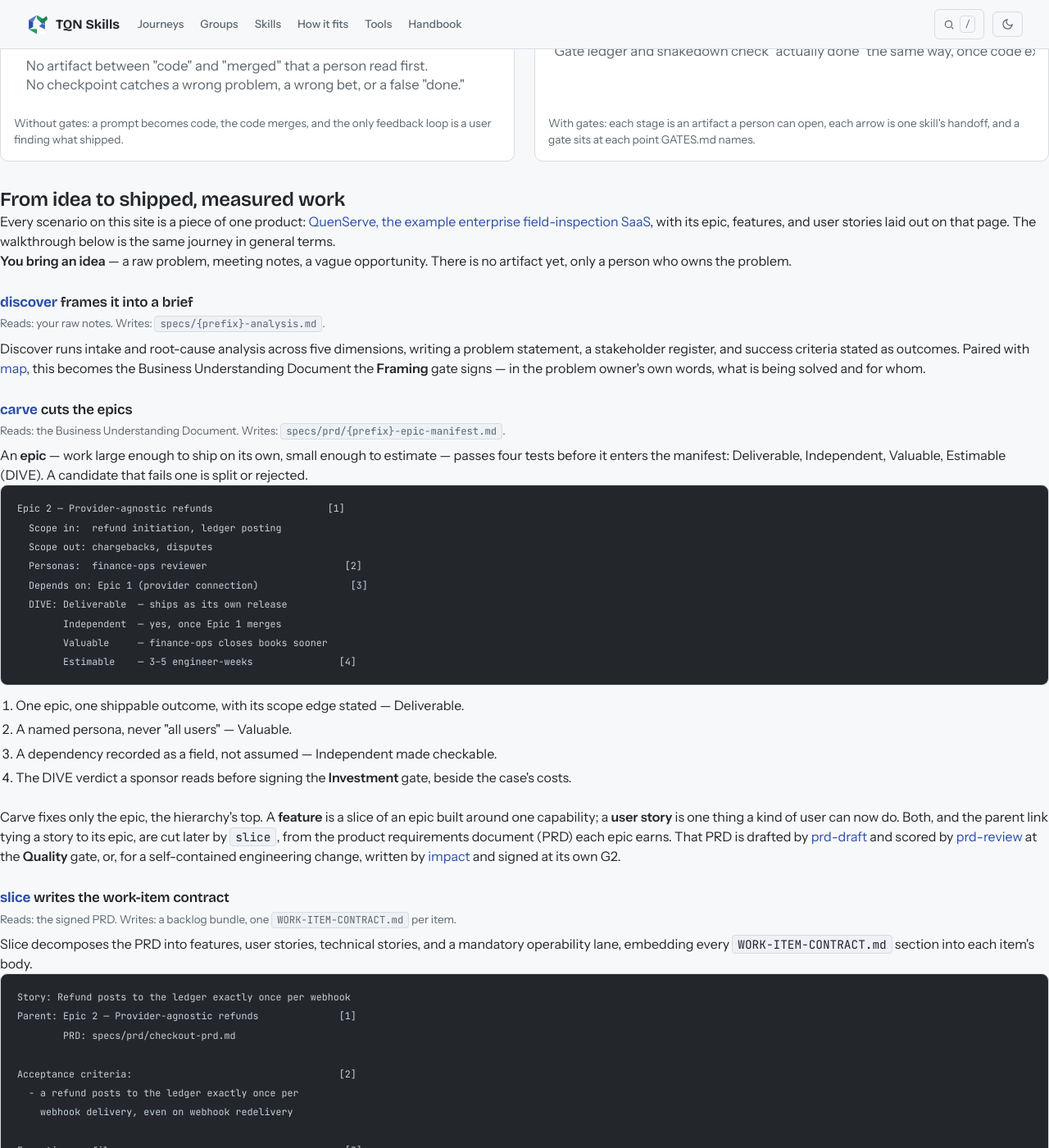
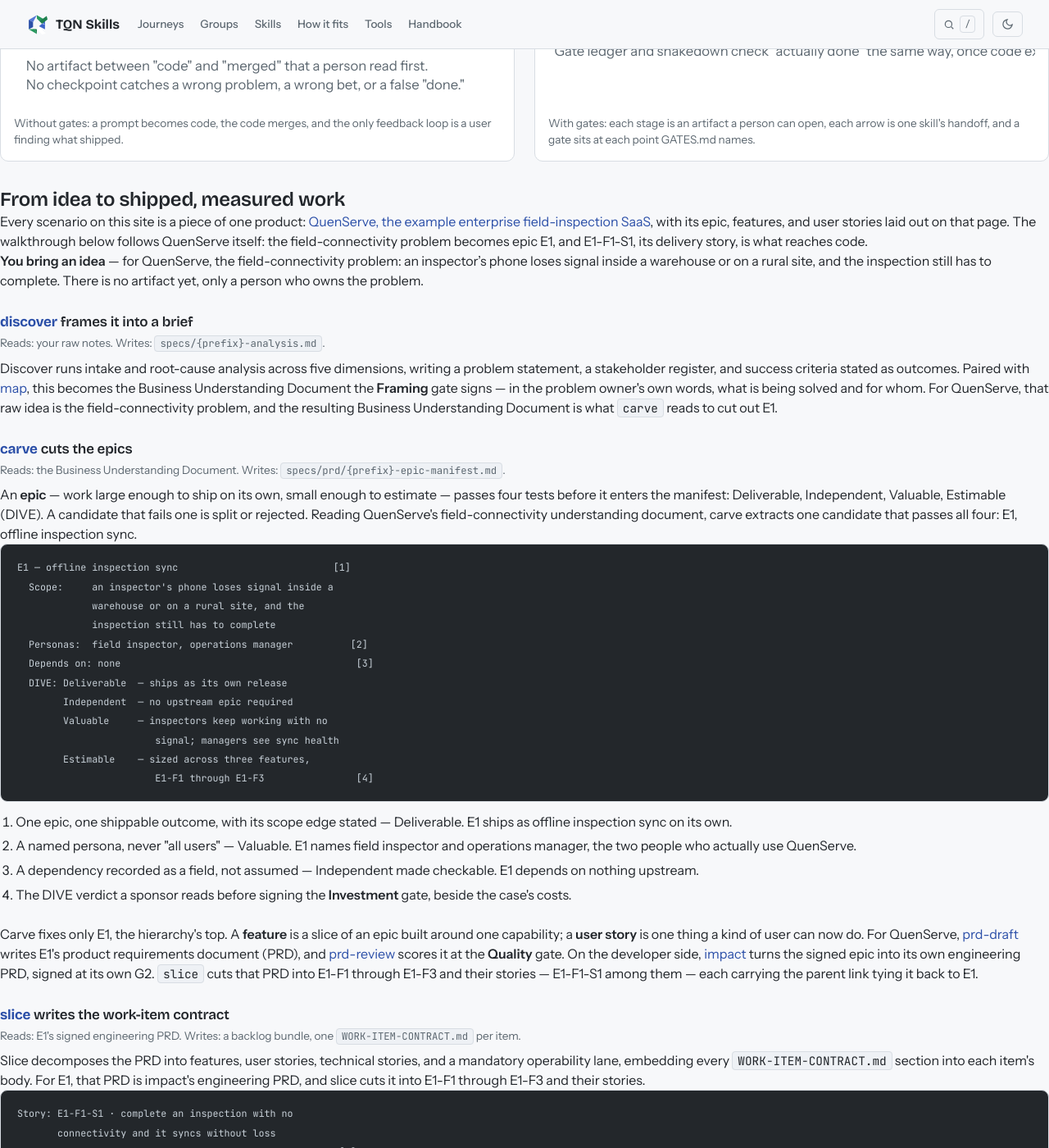
Before and after one commit to rahulnakmol/skills, a Jekyll site: the page built from site/how-it-fits.md, in a window 1280 px wide and 1400 px high, scrolled down 546 px. Shown: the whole window at 82% size. Built offline with Jekyll 4.4.1, drawn with Linux system fonts in a browser that asks for light colours; nearby versions of some CDN libraries; some of the changed text lies outside the part shown.

Commit message:
Walk the pipeline guide, journeys, and home page through QuenServe
The how-it-fits actor story now carries the example product's real
artifacts stage by stage: the field-connectivity idea, epic E1's
manifest with its DIVE verdict, story E1-F1-S1's work-item contract
under E1-F1, the gate ledger path, and the owned code path through
delivery and review. Both journeys follow the same product at their
own altitudes, two role-picker blurbs name it, and the leaders page
links the example once. The fixture-bound home ledger snippet stays
byte-identical.

```diff
--- a/site/how-it-fits.md
+++ b/site/how-it-fits.md
@@ -97,52 +97,58 @@ This page answers three questions: which skill runs first, what you hand to the
 
 ## From idea to shipped, measured work
 
-Every scenario on this site is a piece of one product: [QuenServe, the example enterprise field-inspection SaaS]({{ '/example/' | relative_url }}), with its epic, features, and user stories laid out on that page. The walkthrough below is the same journey in general terms.
+Every scenario on this site is a piece of one product: [QuenServe, the example enterprise field-inspection SaaS]({{ '/example/' | relative_url }}), with its epic, features, and user stories laid out on that page. The walkthrough below follows QuenServe itself: the field-connectivity problem becomes epic E1, and E1-F1-S1, its delivery story, is what reaches code.
 
-**You bring an idea** — a raw problem, meeting notes, a vague opportunity. There is no artifact yet, only a person who owns the problem.
+**You bring an idea** — for QuenServe, the field-connectivity problem: an inspector's phone loses signal inside a warehouse or on a rural site, and the inspection still has to complete. There is no artifact yet, only a person who owns the problem.
 
 <div class="hif-stage">
 <h3><strong><a href="{{ '/discover/' | relative_url }}">discover</a></strong> frames it into a brief</h3>
 <p class="hif-meta">Reads: your raw notes. Writes: <code>specs/{prefix}-analysis.md</code>.</p>
-<p>Discover runs intake and root-cause analysis across five dimensions, writing a problem statement, a stakeholder register, and success criteria stated as outcomes. Paired with <a href="{{ '/map/' | relative_url }}">map</a>, this becomes the Business Understanding Document the <strong>Framing</strong> gate signs — in the problem owner's own words, what is being solved and for whom.</p>
+<p>Discover runs intake and root-cause analysis across five dimensions, writing a problem statement, a stakeholder register, and success criteria stated as outcomes. Paired with <a href="{{ '/map/' | relative_url }}">map</a>, this becomes the Business Understanding Document the <strong>Framing</strong> gate signs — in the problem owner's own words, what is being solved and for whom. For QuenServe, that raw idea is the field-connectivity problem, and the resulting Business Understanding Document is what <code>carve</code> reads to cut out E1.</p>
 </div>
 
 <div class="hif-stage">
 <h3><strong><a href="{{ '/carve/' | relative_url }}">carve</a></strong> cuts the epics</h3>
 <p class="hif-meta">Reads: the Business Understanding Document. Writes: <code>specs/prd/{prefix}-epic-manifest.md</code>.</p>
-<p>An <strong>epic</strong> — work large enough to ship on its own, small enough to estimate — passes four tests before it enters the manifest: Deliverable, Independent, Valuable, Estimable (DIVE). A candidate that fails one is split or rejected.</p>
+<p>An <strong>epic</strong> — work large enough to ship on its own, small enough to estimate — passes four tests before it enters the manifest: Deliverable, Independent, Valuable, Estimable (DIVE). A candidate that fails one is split or rejected. Reading QuenServe's field-connectivity understanding document, carve extracts one candidate that passes all four: E1, offline inspection sync.</p>
 <div class="hif-artifact">
-<pre><code>Epic 2 &mdash; Provider-agnostic refunds                    [1]
-  Scope in:  refund initiation, ledger posting
-  Scope out: chargebacks, disputes
-  Personas:  finance-ops reviewer                        [2]
-  Depends on: Epic 1 (provider connection)                [3]
+<pre><code>E1 &mdash; offline inspection sync                           [1]
+  Scope:     an inspector's phone loses signal inside a
+             warehouse or on a rural site, and the
+             inspection still has to complete
+  Personas:  field inspector, operations manager          [2]
+  Depends on: none                                         [3]
   DIVE: Deliverable  &mdash; ships as its own release
-        Independent  &mdash; yes, once Epic 1 merges
-        Valuable     &mdash; finance-ops closes books sooner
-        Estimable    &mdash; 3&ndash;5 engineer-weeks               [4]</code></pre>
+        Independent  &mdash; no upstream epic required
+        Valuable     &mdash; inspectors keep working with no
+                        signal; managers see sync health
+        Estimable    &mdash; sized across three features,
+                        E1-F1 through E1-F3                [4]</code></pre>
 </div>
 <ol class="hif-walk">
-<li>One epic, one shippable outcome, with its scope edge stated — Deliverable.</li>
-<li>A named persona, never "all users" — Valuable.</li>
-<li>A dependency recorded as a field, not assumed — Independent made checkable.</li>
+<li>One epic, one shippable outcome, with its scope edge stated — Deliverable. E1 ships as offline inspection sync on its own.</li>
+<li>A named persona, never "all users" — Valuable. E1 names field inspector and operations manager, the two people who actually use QuenServe.</li>
+<li>A dependency recorded as a field, not assumed — Independent made checkable. E1 depends on nothing upstream.</li>
 <li>The DIVE verdict a sponsor reads before signing the <strong>Investment</strong> gate, beside the case's costs.</li>
 </ol>
-<p>Carve fixes only the epic, the hierarchy's top. A <strong>feature</strong> is a slice of an epic built around one capability; a <strong>user story</strong> is one thing a kind of user can now do. Both, and the parent link tying a story to its epic, are cut later by <code>slice</code>, from the product requirements document (PRD) each epic earns. That PRD is drafted by <a href="{{ '/prd-draft/' | relative_url }}">prd-draft</a> and scored by <a href="{{ '/prd-review/' | relative_url }}">prd-review</a> at the <strong>Quality</strong> gate, or, for a self-contained engineering change, written by <a href="{{ '/impact/' | relative_url }}">impact</a> and signed at its own G2.</p>
+<p>Carve fixes only E1, the hierarchy's top. A <strong>feature</strong> is a slice of an epic built around one capability; a <strong>user story</strong> is one thing a kind of user can now do. For QuenServe, <a href="{{ '/prd-draft/' | relative_url }}">prd-draft</a> writes E1's product requirements document (PRD), and <a href="{{ '/prd-review/' | relative_url }}">prd-review</a> scores it at the <strong>Quality</strong> gate. On the developer side, <a href="{{ '/impact/' | relative_url }}">impact</a> turns the signed epic into its own engineering PRD, signed at its own G2. <code>slice</code> cuts that PRD into E1-F1 through E1-F3 and their stories — E1-F1-S1 among them — each carrying the parent link tying it back to E1.</p>
 </div>
 
 <div class="hif-stage">
 <h3><strong><a href="{{ '/slice/' | relative_url }}">slice</a></strong> writes the work-item contract</h3>
-<p class="hif-meta">Reads: the signed PRD. Writes: a backlog bundle, one <code>WORK-ITEM-CONTRACT.md</code> per item.</p>
-<p>Slice decomposes the PRD into features, user stories, technical stories, and a mandatory operability lane, embedding every <code>WORK-ITEM-CONTRACT.md</code> section into each item's body.</p>
+<p class="hif-meta">Reads: E1's signed engineering PRD. Writes: a backlog bundle, one <code>WORK-ITEM-CONTRACT.md</code> per item.</p>
+<p>Slice decomposes the PRD into features, user stories, technical stories, and a mandatory operability lane, embedding every <code>WORK-ITEM-CONTRACT.md</code> section into each item's body. For E1, that PRD is impact's engineering PRD, and slice cuts it into E1-F1 through E1-F3 and their stories.</p>
 <div class="hif-artifact">
-<pre><code>Story: Refund posts to the ledger exactly once per webhook
-Parent: Epic 2 &mdash; Provider-agnostic refunds              [1]
-        PRD: specs/prd/checkout-prd.md
+<pre><code>Story: E1-F1-S1 &middot; complete an inspection with no
+       connectivity and it syncs without loss
+Parent: E1-F1 &mdash; offline capture                         [1]
+        PRD: specs/prd/e1-engineering-prd.md
 
 Acceptance criteria:                                    [2]
-  - a refund posts to the ledger exactly once per
-    webhook delivery, even on webhook redelivery
+  - an inspection completed with no network connection
+    saves locally and syncs to the server without
+    losing or duplicating any recorded data once
+    connectivity returns
 
 Execution profile:                                       [3]
   mode: loop
@@ -150,7 +156,7 @@ Execution profile:                                       [3]
   delivery shape: single pull request</code></pre>
 </div>
 <ol class="hif-walk">
-<li><strong>Parent links</strong> — the contract's exact words: "the epic or feature this item belongs to, and the PRD it traces back to." An item with no parent link "must not be raised."</li>
+<li><strong>Parent links</strong> — the contract's exact words: "the epic or feature this item belongs to, and the PRD it traces back to." E1-F1-S1's parent is E1-F1. An item with no parent link "must not be raised."</li>
 <li><strong>Acceptance criteria</strong> — machine-checkable only, each written so it can become a <code>CHECK</code> command and an <code>EXPECT</code> token in a gate ledger.</li>
 <li><strong>Execution profile</strong> — the loop-or-graph call from <a href="{{ '/conduct/' | relative_url }}">conduct</a>'s rubric, the model tier from <a href="{{ '/model-routing/' | relative_url }}">model-routing</a>, and single pull request or <code>STACKING.md</code> stack.</li>
 </ol>
@@ -164,14 +170,14 @@ Execution profile:                                       [3]
 
 <div class="hif-stage">
 <h3><strong><a href="{{ '/grit/' | relative_url }}">grit</a></strong> writes the gate ledger before code</h3>
-<p class="hif-meta">Reads: the item's acceptance criteria. Writes: <code>.grit/item-&lt;n&gt;/GATES.md</code>.</p>
-<p>Every acceptance criterion becomes one gate: a <code>CHECK</code> command and the <code>EXPECT</code> pattern its output must match, tagged completeness, accuracy, value, efficiency, or thoroughness — written before the first source change, so it states what "done" means independent of the implementation.</p>
+<p class="hif-meta">Reads: E1-F1-S1's acceptance criteria. Writes: <code>.grit/e1-f1-s1-offline-sync/GATES.md</code>.</p>
+<p>Every acceptance criterion becomes one gate: a <code>CHECK</code> command and the <code>EXPECT</code> pattern its output must match, tagged completeness, accuracy, value, efficiency, or thoroughness — written before the first source change, so it states what "done" means independent of the implementation. For E1-F1-S1, that turns "syncs without loss" into gates the offline store, the sync client, and the server's ingestion endpoint each have to pass.</p>
 </div>
 
 <div class="hif-stage">
 <h3><strong><a href="{{ '/sdlc/' | relative_url }}">sdlc</a></strong> and <strong><a href="{{ '/deliver/' | relative_url }}">deliver</a></strong> build between the gates</h3>
 <p class="hif-meta">Reads: the ready item and its ledger. Writes: one PR, or a dependency-ordered stack, each carrying the audit.</p>
-<p>A single writer implements in an isolated worktree, touching only its owned paths; a separate verifier runs the contract's checks and every gate, reporting met, unmet, and abandoned counts with real evidence. A change spanning more than one concern ships as a stack of small pull requests, never one diff, each body carrying the audit table (id, dimension, check, expect, status, evidence).</p>
+<p>A single writer implements in an isolated worktree, touching only its owned paths — for E1-F1-S1, <code>packages/inspections/offline/**</code>. A separate verifier runs the contract's checks and every gate, reporting met, unmet, and abandoned counts with real evidence. A change spanning more than one concern ships as a stack of small pull requests, never one diff, each body carrying the audit table (id, dimension, check, expect, status, evidence).</p>
 </div>
 
 <div class="hif-stage">
--- a/site/index.html
+++ b/site/index.html
@@ -35,11 +35,11 @@ description: "TQN Skills documents every skill in The Quentin's skill library
     <div class="role-grid">
       <div class="role-card lift is-active" :class="{ 'is-active': picked === 'engineer' }" @click="picked = 'engineer'">
         <div class="role-name">An engineer</div>
-        <div class="role-blurb">Ship software with agents you can actually trust.</div>
+        <div class="role-blurb">Ship software with agents you can actually trust — QuenServe's own delivery story shows how.</div>
       </div>
       <div class="role-card lift" :class="{ 'is-active': picked === 'product' }" @click="picked = 'product'">
         <div class="role-name">A product leader</div>
-        <div class="role-blurb">Go from a fuzzy problem to a result you can measure.</div>
+        <div class="role-blurb">Go from a fuzzy problem, like QuenServe's field-connectivity gap, to a result you can measure.</div>
       </div>
       <div class="role-card lift" :class="{ 'is-active': picked === 'novice' }" @click="picked = 'novice'">
         <div class="role-name">New to agents</div>
```
Also changed, not shown: site/_journeys/deliver-with-evidence.md (+3 -3 lines), site/_journeys/run-a-product-org.md (+3 -3 lines), site/leaders.md (+1 -1 lines).
